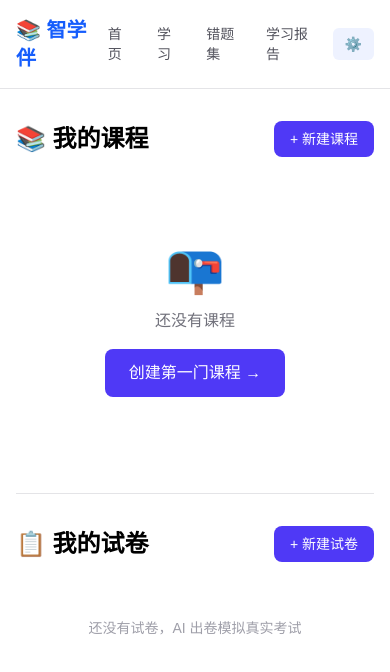
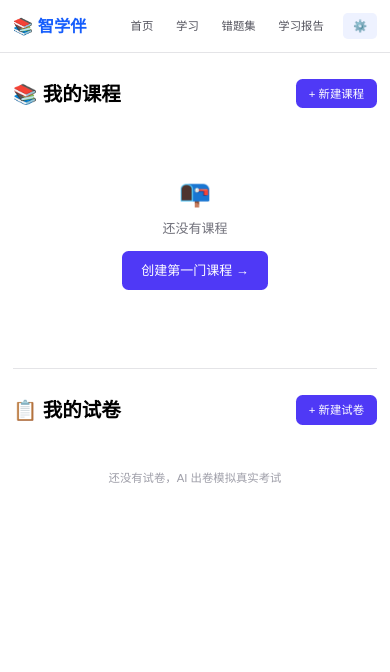
Before and after one commit to YHSome/ZhiXueBan, a Next.js app: page /learn in a window 390 px wide. Shown: the top 672 px of the page. Built offline with nearby package versions, Linux system fonts and the light colour scheme.

Commit message:
fix: 移动端字号进一步缩小（rem基准13px）+ emoji图标缩小

```diff
--- a/src/app/globals.css
+++ b/src/app/globals.css
@@ -27,24 +27,24 @@ body {
 }
 
 /* 字号调节 */
-html.font-standard { font-size: 14px; }
-html.font-large { font-size: 17px; }
-@media (min-width: 768px) {
-  html.font-standard { font-size: 16px; }
-  html.font-large { font-size: 20px; }
-}
+html.font-standard { font-size: 16px; }
+html.font-large { font-size: 20px; }
 
 /* ── 移动端全局适配 ── */
-/* 表格横向滚动 */
 @media (max-width: 767px) {
+  /* 表格横向滚动 */
   table { display: block; overflow-x: auto; white-space: nowrap; }
-  /* 内容区增加内边距 */
-  .prose { padding-left: 0.25rem; padding-right: 0.25rem; }
-  /* 减小标题字号 */
-  .prose h2 { font-size: 1.25rem !important; }
-  .prose h3 { font-size: 1.1rem !important; }
-  /* 按钮不要太高 */
-  button[class*="py-4"] { padding-top: 0.75rem !important; padding-bottom: 0.75rem !important; }
+
+  /* 全局缩小字号（Tailwind rem 单位自动响应） */
+  html { font-size: 13px; }
+
+  /* emoji 大图标缩小（首页、通关页） */
+  [class*="text-5xl"] { font-size: 2rem !important; }
+  [class*="text-6xl"] { font-size: 2.5rem !important; }
+
+  /* prose 内容 */
+  .prose h2 { font-size: 1.15rem !important; }
+  .prose h3 { font-size: 1.05rem !important; }
 }
 
 /* LaTeX 工具栏：输入框聚焦时才显示 */
```
